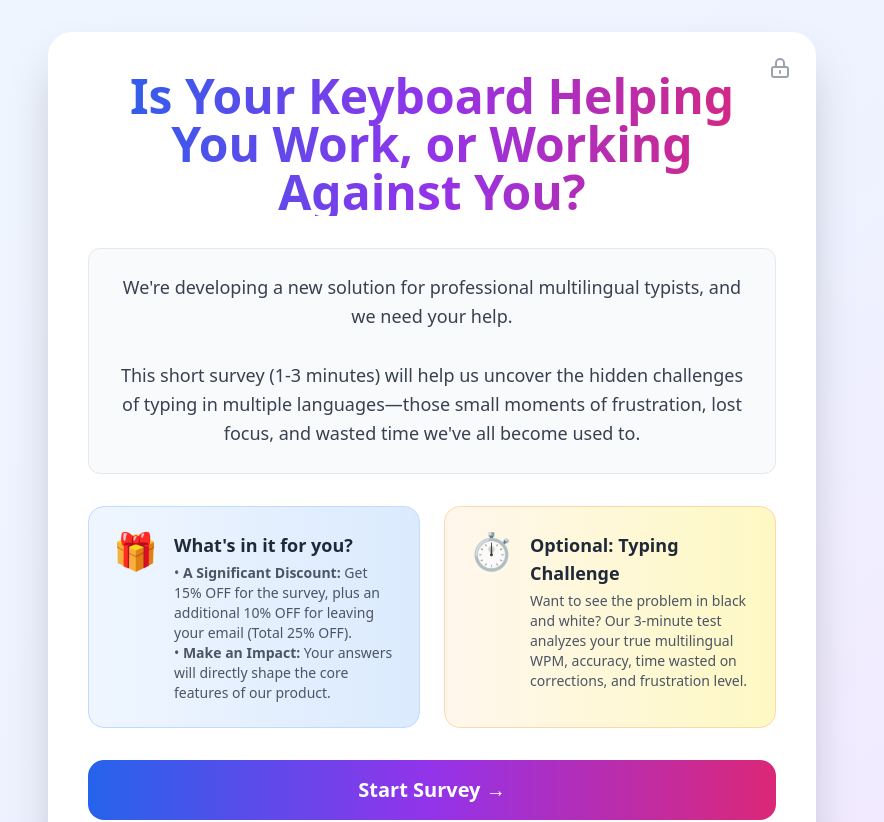
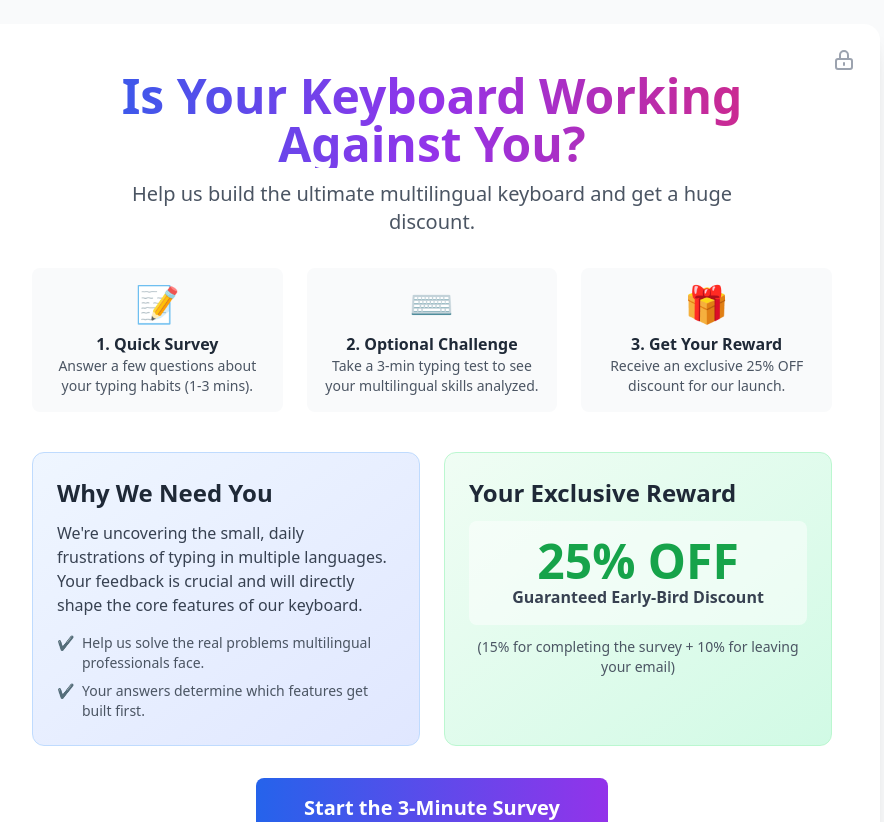
Before and after one commit to TypeSwitchLTD/typeswitch-form, a React (Vite) app: page / in a window 1280 px wide. Shown: the top 822 px of the page, without its empty margins (208-1092 px from the left). Built offline with nearby package versions, Linux system fonts and the light colour scheme.

Commit message:
Updated WelcomeScreen.tsx

```diff
--- a/src/components/WelcomeScreen.tsx
+++ b/src/components/WelcomeScreen.tsx
@@ -7,8 +7,8 @@ interface Props {
 
 const WelcomeScreen: React.FC<Props> = ({ onNext, onAdminClick }) => {
   return (
-    <div className="min-h-screen bg-gradient-to-br from-blue-50 via-indigo-50 to-purple-100 flex items-center justify-center p-4 sm:p-8">
-      <div className="bg-white rounded-3xl shadow-2xl p-6 sm:p-10 max-w-3xl w-full relative">
+    <div className="min-h-screen bg-gray-50 flex items-center justify-center p-4 sm:p-6">
+      <div className="bg-white rounded-2xl shadow-xl p-8 sm:p-12 max-w-4xl w-full relative">
         {/* Admin Click Icon */}
         <div
             onClick={onAdminClick}
@@ -20,62 +20,88 @@ const WelcomeScreen: React.FC<Props> = ({ onNext, onAdminClick }) => {
             </svg>
         </div>
 
-        <div className="relative z-10">
-          <div className="mb-8 text-center">
-            <h1 className="text-4xl sm:text-5xl font-extrabold mb-3 bg-gradient-to-r from-blue-600 via-purple-600 to-pink-600 bg-clip-text text-transparent">
-              Is Your Keyboard Helping You Work, or Working Against You?
+        {/* Header */}
+        <div className="text-center mb-8">
+            <h1 className="text-4xl md:text-5xl font-extrabold mb-3 bg-gradient-to-r from-blue-600 via-purple-600 to-pink-600 bg-clip-text text-transparent">
+              Is Your Keyboard Working Against You?
             </h1>
-          </div>
+            <p className="text-lg md:text-xl text-gray-600 max-w-2xl mx-auto">
+              Help us build the ultimate multilingual keyboard and get a huge discount.
+            </p>
+        </div>
 
-          <div className="bg-gray-50 rounded-xl p-6 border text-center mb-8">
-             <p className="text-gray-700 text-lg leading-relaxed">
-                We're developing a new solution for professional multilingual typists, and we need your help.
-                <br/><br/>
-                This short survey (1-3 minutes) will help us uncover the hidden challenges of typing in multiple languages—those small moments of frustration, lost focus, and wasted time we've all become used to.
-            </p>
-          </div>
+        {/* 3 Simple Steps */}
+        <div className="grid grid-cols-1 md:grid-cols-3 gap-6 text-center mb-10">
+            <div className="bg-gray-50 p-4 rounded-lg">
+                <div className="text-4xl mb-2">📝</div>
+                <h3 className="font-semibold text-gray-800">1. Quick Survey</h3>
+                <p className="text-sm text-gray-600">Answer a few questions about your typing habits (1-3 mins).</p>
+            </div>
+            <div className="bg-gray-50 p-4 rounded-lg">
+                <div className="text-4xl mb-2">⌨️</div>
+                <h3 className="font-semibold text-gray-800">2. Optional Challenge</h3>
+                <p className="text-sm text-gray-600">Take a 3-min typing test to see your multilingual skills analyzed.</p>
+            </div>
+            <div className="bg-gray-50 p-4 rounded-lg">
+                <div className="text-4xl mb-2">🎁</div>
+                <h3 className="font-semibold text-gray-800">3. Get Your Reward</h3>
+                <p className="text-sm text-gray-600">Receive an exclusive 25% OFF discount for our launch.</p>
+            </div>
+        </div>
 
-          <div className="grid md:grid-cols-2 gap-6 mb-8">
-            <div className="bg-gradient-to-r from-blue-50 to-blue-100 rounded-2xl p-6 border border-blue-200 flex items-start space-x-4">
-                <div className="text-4xl">🎁</div>
-                <div>
-                    <h3 className="font-bold text-gray-800 text-lg mb-1">What's in it for you?</h3>
-                    <p className="text-gray-600 text-sm">
-                        • <span className="font-semibold">A Significant Discount:</span> Get 15% OFF for the survey, plus an additional 10% OFF for leaving your email (Total 25% OFF).
-                        <br/>
-                        • <span className="font-semibold">Make an Impact:</span> Your answers will directly shape the core features of our product.
-                    </p>
-                </div>
+        {/* Main Content Grid */}
+        <div className="grid grid-cols-1 lg:grid-cols-2 gap-6 items-center mb-8">
+            {/* Left Card - Why we need you */}
+            <div className="bg-gradient-to-br from-blue-50 to-indigo-100 p-6 rounded-xl border border-blue-200 h-full">
+                <h2 className="text-2xl font-bold text-gray-800 mb-3">Why We Need You</h2>
+                <p className="text-gray-700 mb-4">
+                    We're uncovering the small, daily frustrations of typing in multiple languages. Your feedback is crucial and will directly shape the core features of our keyboard.
+                </p>
+                <ul className="space-y-2 text-sm">
+                    <li className="flex items-start">
+                        <span className="text-green-500 mr-2">✔️</span>
+                        <span className="text-gray-600">Help us solve the real problems multilingual professionals face.</span>
+                    </li>
+                     <li className="flex items-start">
+                        <span className="text-green-500 mr-2">✔️</span>
+                        <span className="text-gray-600">Your answers determine which features get built first.</span>
+                    </li>
+                </ul>
             </div>
 
-            <div className="bg-gradient-to-r from-orange-50 to-yellow-100 rounded-2xl p-6 border border-orange-200 flex items-start space-x-4">
-                 <div className="text-4xl">⏱️</div>
-                 <div>
-                    <h3 className="font-bold text-gray-800 text-lg mb-1">Optional: Typing Challenge</h3>
-                    <p className="text-gray-600 text-sm">
-                        Want to see the problem in black and white? Our 3-minute test analyzes your true multilingual WPM, accuracy, time wasted on corrections, and frustration level.
-                    </p>
+            {/* Right Card - The Reward */}
+            <div className="bg-gradient-to-br from-green-50 to-emerald-100 p-6 rounded-xl border border-green-200 h-full">
+                <h2 className="text-2xl font-bold text-gray-800 mb-3">Your Exclusive Reward</h2>
+                <div className="text-center bg-white/50 p-4 rounded-lg">
+                    <div className="text-5xl font-bold text-green-600">25% OFF</div>
+                    <p className="text-gray-700 font-semibold">Guaranteed Early-Bird Discount</p>
                 </div>
+                <p className="text-center text-sm text-gray-600 mt-3">
+                    (15% for completing the survey + 10% for leaving your email)
+                </p>
             </div>
-          </div>
+        </div>
 
-          <button
-            onClick={onNext}
-            className="w-full bg-gradient-to-r from-blue-600 via-purple-600 to-pink-600 text-white py-4 px-8 rounded-2xl font-bold text-xl hover:shadow-2xl transition-all transform hover:scale-105"
-          >
-            Start Survey →
-          </button>
+        {/* CTA Button */}
+        <div className="text-center">
+            <button
+              onClick={onNext}
+              className="w-full md:w-auto bg-gradient-to-r from-blue-600 to-purple-600 text-white py-4 px-12 rounded-lg font-bold text-xl hover:shadow-xl transition-all transform hover:scale-105"
+            >
+              Start the 3-Minute Survey
+            </button>
+        </div>
 
-          <div className="mt-6 flex items-center justify-center space-x-6 text-sm text-gray-500">
+        {/* Trust Badges */}
+        <div className="mt-6 border-t pt-4 flex items-center justify-center space-x-6 text-sm text-gray-500">
             <div className="flex items-center space-x-1.5">
                 <svg className="w-4 h-4 text-green-500" fill="currentColor" viewBox="0 0 20 20"><path fillRule="evenodd" d="M2.166 4.999A11.954 11.954 0 0010 1.944 11.954 11.954 0 0017.834 5c.11.65.166 1.32.166 2.001 0 5.225-3.34 9.67-8 11.317C5.34 16.67 2 12.225 2 7c0-.682.057-1.35.166-2.001zm11.541 3.708a1 1 0 00-1.414-1.414L9 10.586 7.707 9.293a1 1 0 00-1.414 1.414l2 2a1 1 0 001.414 0l4-4z" clipRule="evenodd" /></svg>
                 <span>100% Anonymous</span>
             </div>
             <div className="flex items-center space-x-1.5">
                 <svg className="w-4 h-4 text-blue-500" fill="currentColor" viewBox="0 0 20 20"><path fillRule="evenodd" d="M10 18a8 8 0 100-16 8 8 0 000 16zm1-12a1 1 0 10-2 0v4a1 1 0 00.293.707l2.828 2.829a1 1 0 101.415-1.415L11 9.586V6z" clipRule="evenodd" /></svg>
-                <span>1-3 Minutes</span>
+                <span>Takes 1-3 Minutes</span>
             </div>
-          </div>
         </div>
       </div>
     </div>
```
